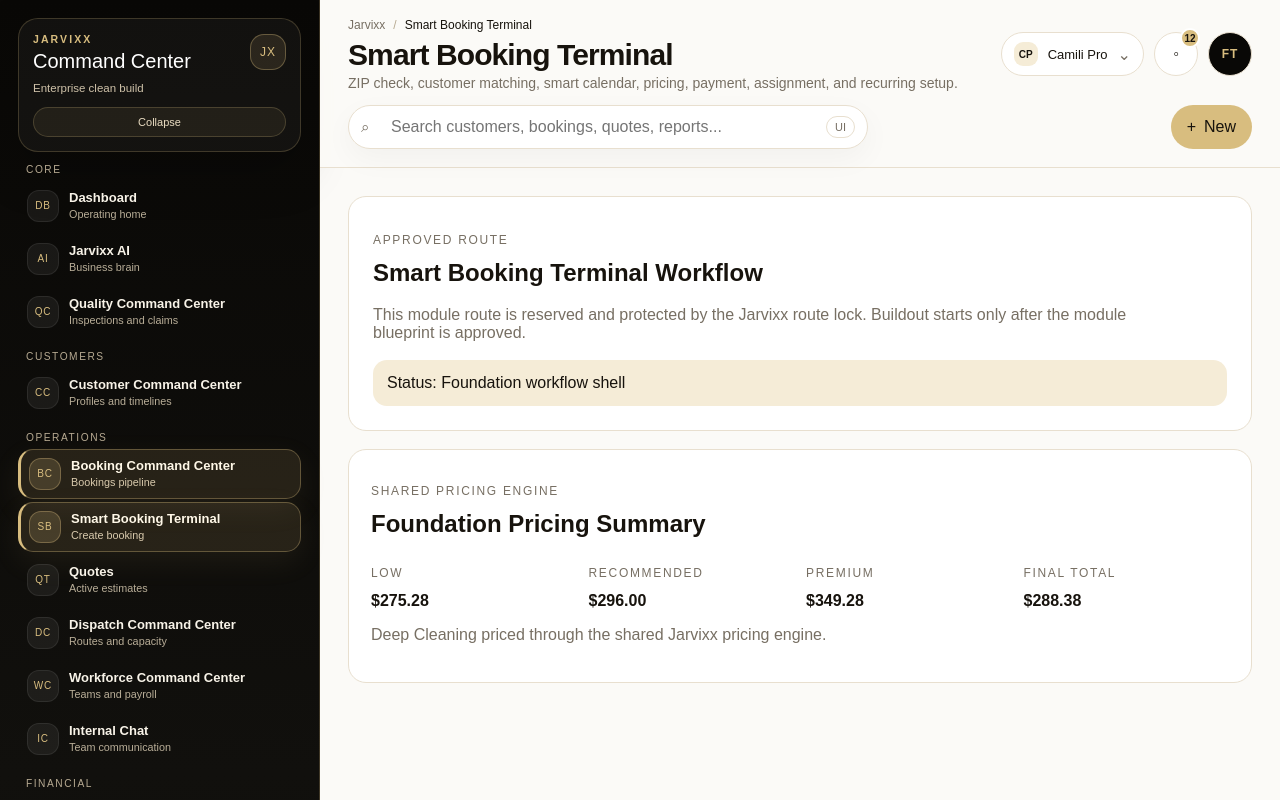
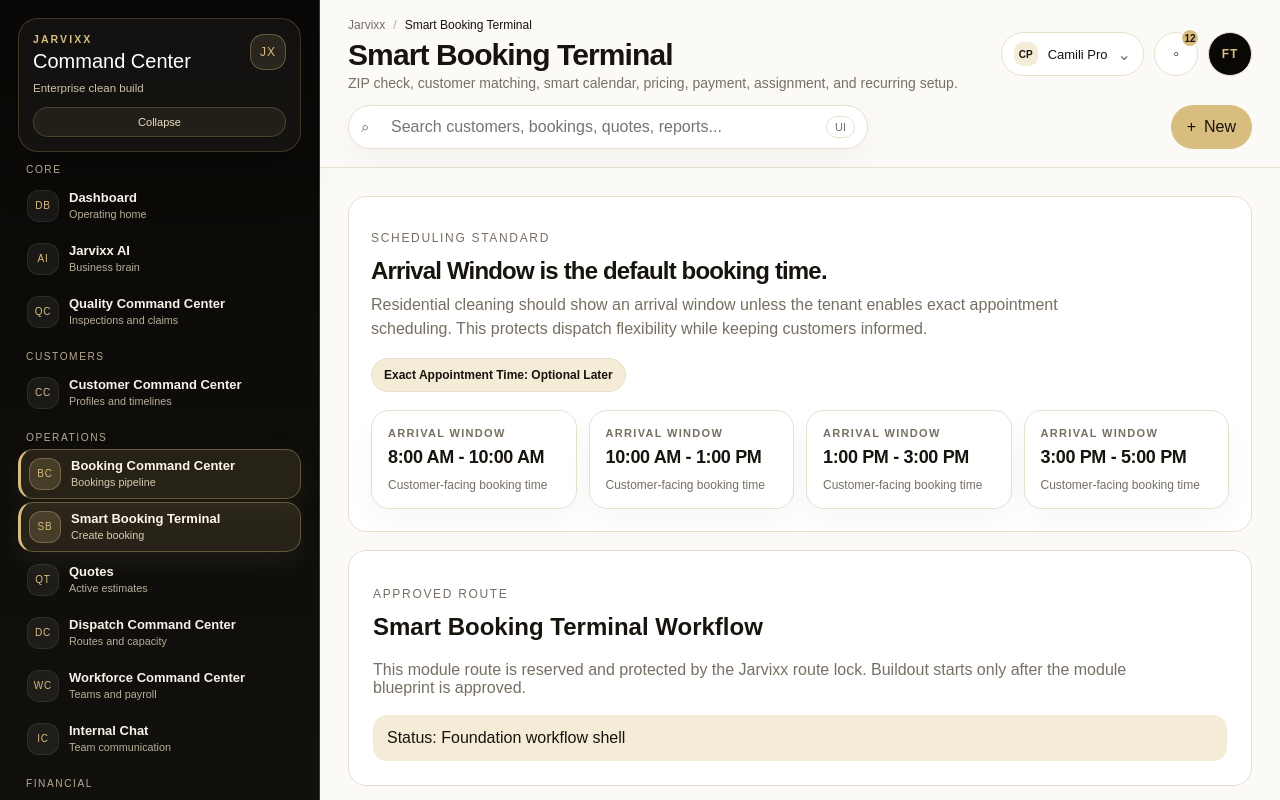
Before and after one commit to 360jarvis/JARVISV4, a Next.js app: page /app/bookings/new in a window 1280 px wide. Shown: the top 800 px of the page. Built offline with nearby package versions, Linux system fonts and the light colour scheme.

Commit message:
Add arrival window standard to booking UI

```diff
--- a/app/app/bookings/new/page.tsx
+++ b/app/app/bookings/new/page.tsx
@@ -1,11 +1,36 @@
 import AppShell from '../../../../components/AppShell';
 import ModulePlaceholder from '../../../../components/ModulePlaceholder';
 import PricingSummary from '../../../../components/PricingSummary';
+import { DEFAULT_ARRIVAL_WINDOWS } from '../../../../components/scheduling/ArrivalWindows';
 
 export default function SmartBookingPage() {
   return (
     <AppShell title="Smart Booking Terminal" subtitle="ZIP check, customer matching, smart calendar, pricing, payment, assignment, and recurring setup.">
       <div style={{ display: 'grid', gap: 18 }}>
+        <section className="lux-card" style={{ padding: 22, display: 'grid', gap: 18 }}>
+          <div style={{ display: 'flex', justifyContent: 'space-between', gap: 16, alignItems: 'flex-start', flexWrap: 'wrap' }}>
+            <div>
+              <p className="kicker">Scheduling Standard</p>
+              <h2 style={{ margin: '8px 0 8px', fontSize: 24, letterSpacing: '-0.035em' }}>Arrival Window is the default booking time.</h2>
+              <p style={{ margin: 0, color: 'var(--jarvixx-muted)', maxWidth: 760, lineHeight: 1.55 }}>
+                Residential cleaning should show an arrival window unless the tenant enables exact appointment scheduling. This protects dispatch flexibility while keeping customers informed.
+              </p>
+            </div>
+            <div style={{ border: '1px solid var(--jarvixx-border)', borderRadius: 999, padding: '9px 12px', background: 'var(--jarvixx-gold-soft)', fontSize: 12, fontWeight: 800 }}>
+              Exact Appointment Time: Optional Later
+            </div>
+          </div>
+
+          <div style={{ display: 'grid', gridTemplateColumns: 'repeat(4, minmax(0, 1fr))', gap: 12 }}>
+            {DEFAULT_ARRIVAL_WINDOWS.map((window) => (
+              <div key={window.id} style={{ border: '1px solid var(--jarvixx-border)', borderRadius: 18, background: '#fff', padding: 16, boxShadow: '0 12px 30px rgba(23,19,13,0.035)' }}>
+                <div style={{ color: 'var(--jarvixx-muted)', fontSize: 11, textTransform: 'uppercase', letterSpacing: '0.12em', fontWeight: 800 }}>Arrival Window</div>
+                <div style={{ marginTop: 8, fontSize: 18, fontWeight: 900, letterSpacing: '-0.02em' }}>{window.label}</div>
+                <div style={{ marginTop: 10, color: 'var(--jarvixx-muted)', fontSize: 12 }}>Customer-facing booking time</div>
+              </div>
+            ))}
+          </div>
+        </section>
         <ModulePlaceholder name="Smart Booking Terminal Workflow" status="Foundation workflow shell" />
         <PricingSummary />
       </div>
```
